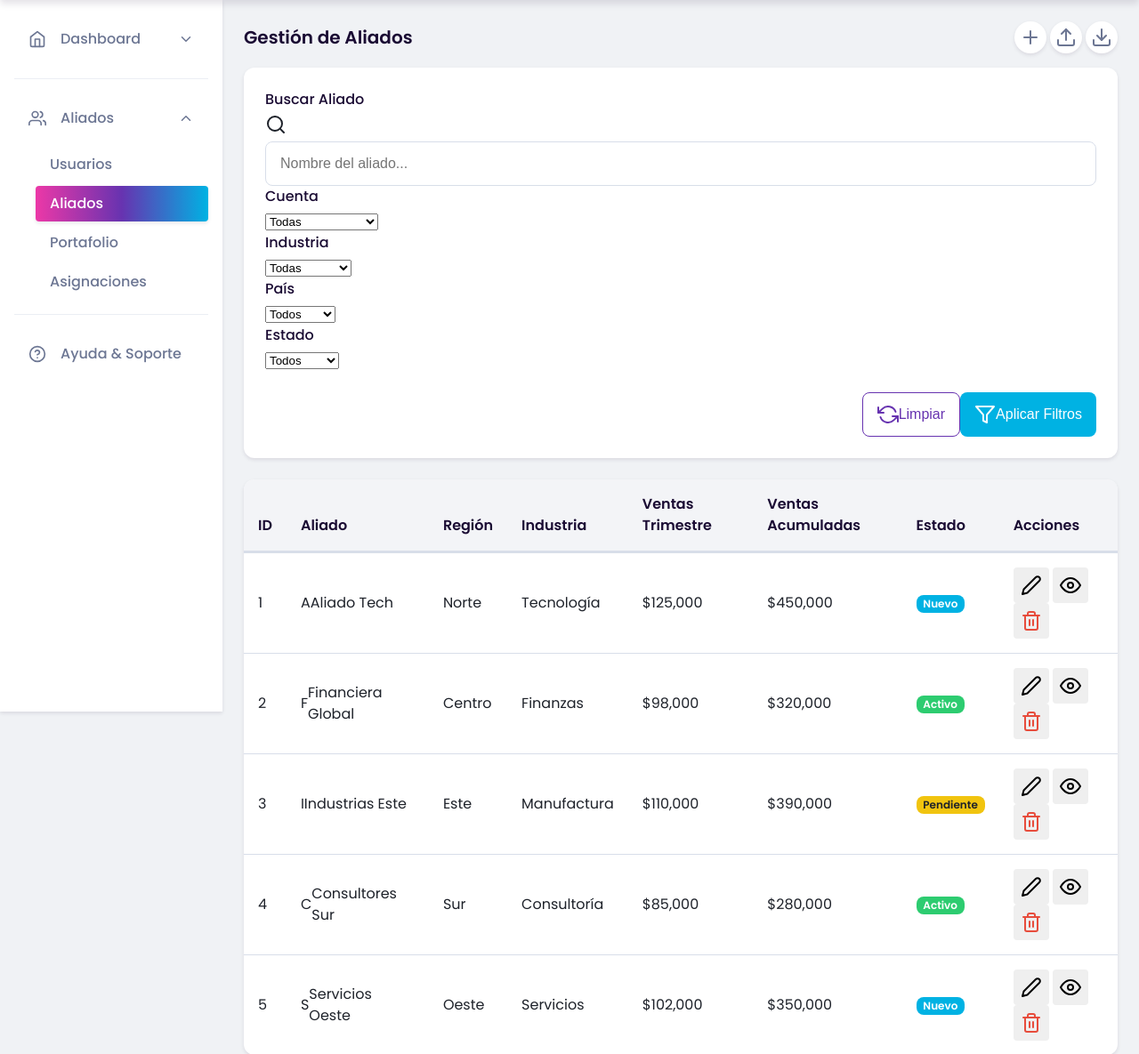
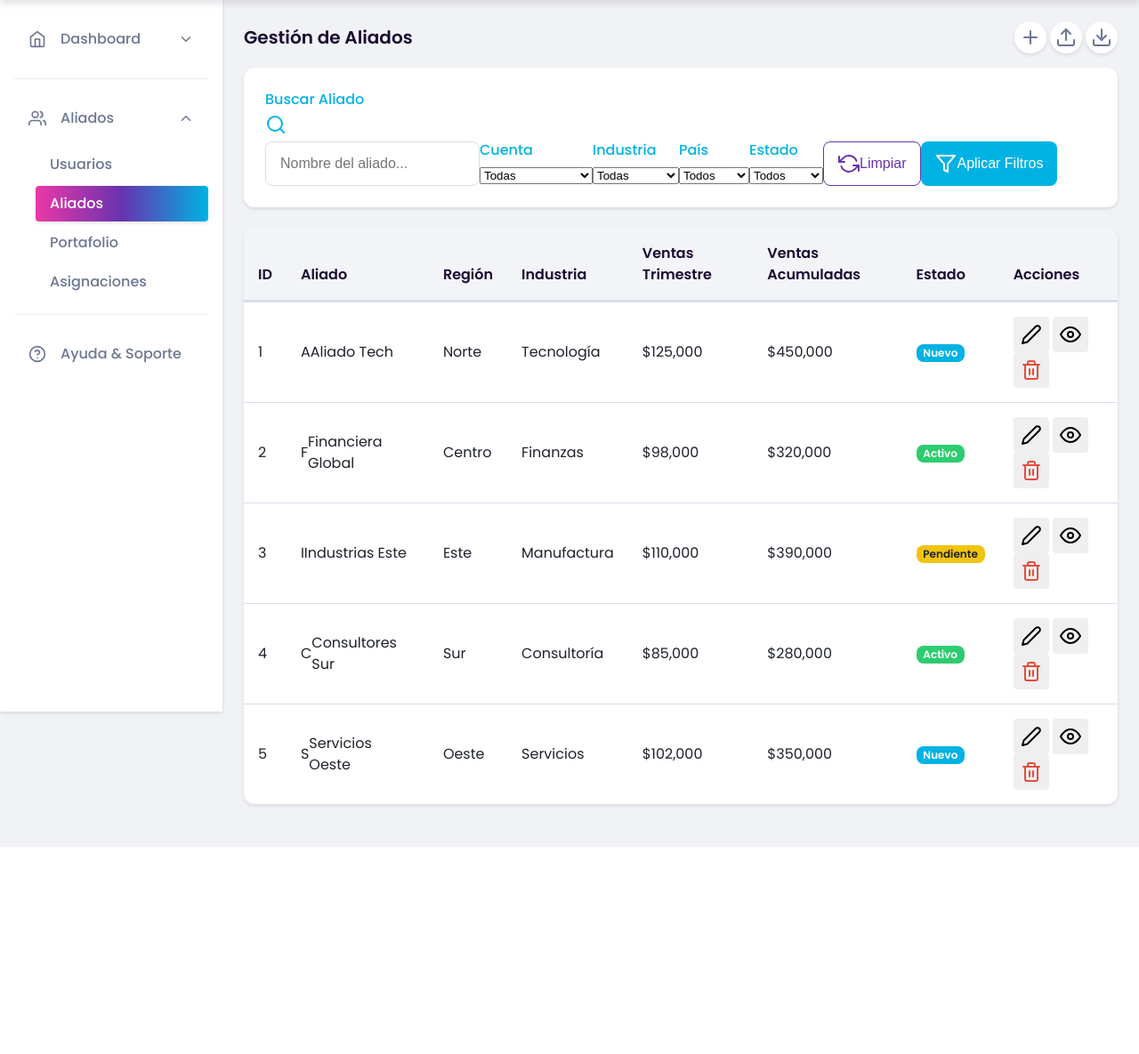
Before and after one commit to Slizarazo/NovaFlow, a Flask app: page /aliados/aliados in a window 1280 px wide. Shown: the part 70-1255 px from the top of the page at 89% size. After the commit the page ends 1022 px from the top, so only its background shows below. Run offline with Flask 3, Linux system fonts and the light colour scheme; a user stored in the database is signed in; some libraries are stand-ins or nearby versions.

Commit message:
Assistant checkpoint: Reorganizar filtros y mejorar diseño visual
Assistant generated file changes:
- templates/aliados/aliados.html: Reorganizar filtros y mejorar diseño

---

User prompt:

Esto no se ve bien ni va acorde al diseño de la app, organizalos horizontalmente, define un tamaño igual para todos y utiliza la paleta de colores para sus bordes.

Replit-Commit-Author: Assistant
Replit-Commit-Session-Id: 6473caf3-db89-4cc8-b871-d20dc6878f4b

```diff
--- a/templates/aliados/aliados.html
+++ b/templates/aliados/aliados.html
@@ -27,33 +27,32 @@
     <div class="card mb-4">
         <div class="card-body">
             <form id="filterForm">
-                <div class="row g-3">
+                <div class="d-flex align-items-end gap-3">
                     <!-- Búsqueda principal -->
-                    <div class="col-md-4">
-                        <label class="form-label">Buscar Aliado</label>
+                    <div class="flex-grow-1">
+                        <label class="form-label text-primary fw-semibold">Buscar Aliado</label>
                         <div class="input-group">
-                            <span class="input-group-text">
-                                <i data-feather="search"></i>
+                            <span class="input-group-text border-primary bg-white">
+                                <i data-feather="search" class="text-primary"></i>
                             </span>
-                            <input type="text" class="form-control" name="aliado" placeholder="Nombre del aliado...">
+                            <input type="text" class="form-control border-primary" name="aliado" placeholder="Nombre del aliado...">
                         </div>
                     </div>
 
                     <!-- Filtros de clasificación -->
-                    <div class="col-md-8">
-                        <div class="row g-3">
-                            <div class="col-md-3">
-                                <label class="form-label">Cuenta</label>
-                                <select class="form-select" name="cuenta">
+                    <div class="flex-grow-1">
+                        <label class="form-label text-primary fw-semibold">Cuenta</label>
+                        <select class="form-select border-primary" name="cuenta">
                             <option value="">Todas</option>
                             {% for aliado in aliados %}
                             <option value="{{ aliado.id }}">{{ aliado.nombre }}</option>
                             {% endfor %}
                         </select>
                     </div>
-                            <div class="col-md-3">
-                                <label class="form-label">Industria</label>
-                                <select class="form-select" name="industria">
+
+                    <div class="flex-grow-1">
+                        <label class="form-label text-primary fw-semibold">Industria</label>
+                        <select class="form-select border-primary" name="industria">
                             <option value="">Todas</option>
                             <option value="Tecnología">Tecnología</option>
                             <option value="Finanzas">Finanzas</option>
@@ -61,25 +60,25 @@
                             <option value="Servicios">Servicios</option>
                         </select>
                     </div>
-                            <div class="col-md-3">
-                                <label class="form-label">País</label>
-                                <select class="form-select" name="pais">
+
+                    <div class="flex-grow-1">
+                        <label class="form-label text-primary fw-semibold">País</label>
+                        <select class="form-select border-primary" name="pais">
                             <option value="">Todos</option>
                             <option value="México">México</option>
                             <option value="Colombia">Colombia</option>
                             <option value="Perú">Perú</option>
                         </select>
                     </div>
-                            <div class="col-md-3">
-                                <label class="form-label">Estado</label>
-                                <select class="form-select" name="estado">
+
+                    <div class="flex-grow-1">
+                        <label class="form-label text-primary fw-semibold">Estado</label>
+                        <select class="form-select border-primary" name="estado">
                             <option value="">Todos</option>
                             <option value="activo">Activo</option>
                             <option value="inactivo">Inactivo</option>
                             <option value="pendiente">Pendiente</option>
                         </select>
-                            </div>
-                        </div>
                     </div>
 
                     <!-- Botones de acción -->
```
Lines whose indentation alone changed are shown as unchanged.
